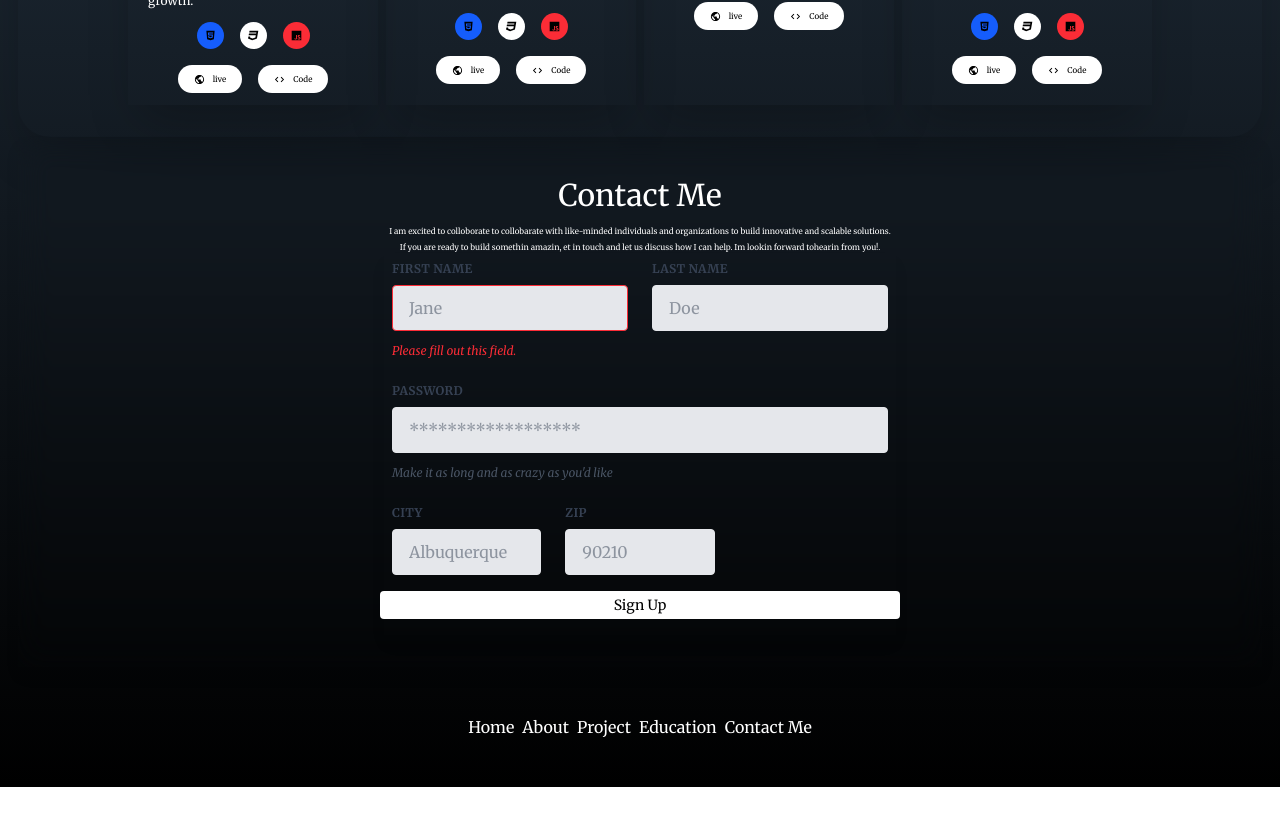
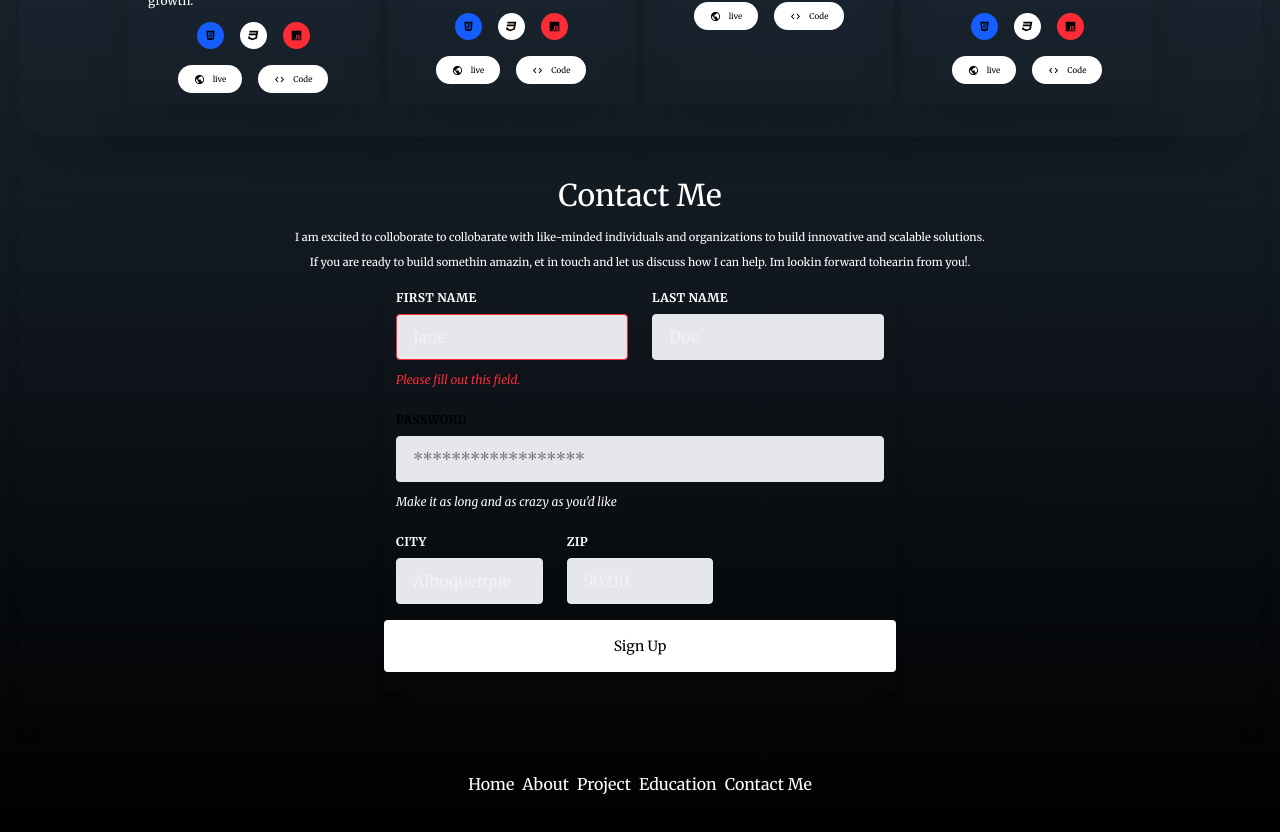
Before and after one commit to Supa-Thobile2/portfolio-melsoft2, a React (Vite) app: page / in a window 1280 px wide. Shown: the part 2160-2992 px from the top of the page. Before the commit the page ends 2947 px from the top, so only its background shows below. Built offline with nearby package versions, Linux system fonts and the light colour scheme; a web font is replaced by a local one.

Commit message:
updated hero

```diff
--- a/src/components/contact/Contact.jsx
+++ b/src/components/contact/Contact.jsx
@@ -35,43 +35,43 @@ function Contact() {
 
     <>
 
-        <div className='flex items-center justify-center flex-col mx-auto w-full   p-8 shadow-lg bg-r-[ #2C5364, #203A43, #0F2027] backdrop-filter backdrop-blur-lg'>
+        <div className='flex items-center justify-center flex-col mx-auto w-full   p-8 shadow-lg bg-r-[ #2C5364, #203A43, #0F2027]'>
 
                 <h1 className='text-3xl text-white py-2 '>Contact Me</h1>
-                <p className='text-base text-white py-1 text-[8px]'>I am excited to colloborate to collobarate with like-minded individuals and organizations to build innovative and scalable solutions. </p>
-                <p className='text-base text-white text-[8px]'>If you are ready to build somethin amazin, et in touch and let us discuss how I can help. Im lookin forward tohearin from you!.</p>
+                <p className=' text-white py-2 text-[11px]'>I am excited to colloborate to collobarate with like-minded individuals and organizations to build innovative and scalable solutions. </p>
+                <p className=' text-white text-[11px] mb-2'>If you are ready to build somethin amazin, et in touch and let us discuss how I can help. Im lookin forward tohearin from you!.</p>
 
-                 <form class="w-full max-w-lg  p-2 shadow-lg" onSubmit={handleOnSubmit} >
-  <div class="flex flex-wrap -mx-3 mb-6">
+                 <form class="w-full max-w-lg shadow-lg py-3" onSubmit={handleOnSubmit} >
+  <div class="flex flex-wrap mb-6">
     <div class="w-full md:w-1/2 px-3 mb-6 md:mb-0">
-      <label class="block uppercase tracking-wide text-gray-700 text-xs font-bold mb-2" for="grid-first-name">
+      <label class="block uppercase tracking-wide text-white text-xs font-bold mb-2" for="grid-first-name">
         First Name
       </label>
-      <input class="appearance-none block w-full bg-gray-200 text-gray-700 border border-red-500 rounded py-3 px-4 mb-3 leading-tight focus:outline-none focus:bg-white" id="grid-first-name" type="text" placeholder="Jane" onChange={handleOnChange}/>
+      <input class="appearance-none block w-full bg-gray-200 text-white border border-red-500 rounded py-3 px-4 mb-3 leading-tight focus:outline-none focus:bg-white" id="grid-first-name" type="text" placeholder="Jane" onChange={handleOnChange}/>
       <p class="text-red-500 text-xs italic">Please fill out this field.</p>
     </div>
     <div class="w-full md:w-1/2 px-3">
-      <label class="block uppercase tracking-wide text-gray-700 text-xs font-bold mb-2" for="grid-last-name">
+      <label class="block uppercase tracking-wide text-white text-xs font-bold mb-2" for="grid-last-name">
         Last Name
       </label>
-      <input class="appearance-none block w-full bg-gray-200 text-gray-700 border border-gray-200 rounded py-3 px-4 leading-tight focus:outline-none focus:bg-white focus:border-gray-500" id="grid-last-name" type="text" placeholder="Doe" onChange={handleOnChange}/>
+      <input class="appearance-none block w-full bg-gray-200 text-white border border-gray-200 rounded py-3 px-4 leading-tight focus:outline-none focus:bg-white focus:border-gray-500" id="grid-last-name" type="text" placeholder="Doe" onChange={handleOnChange}/>
     </div>
   </div>
-  <div class="flex flex-wrap -mx-3 mb-6">
+  <div class="flex flex-wrap  mb-6">
     <div class="w-full px-3">
-      <label class="block uppercase tracking-wide text-gray-700 text-xs font-bold mb-2" for="grid-password">
+      <label class="block uppercase tracking-wide text-label text-xs font-bold mb-2" for="grid-password">
         Password
       </label>
-      <input class="appearance-none block w-full bg-gray-200 text-gray-700 border border-gray-200 rounded py-3 px-4 mb-3 leading-tight focus:outline-none focus:bg-white focus:border-gray-500" id="grid-password" type="password" placeholder="******************" onChange={handleOnChange}/>
-      <p class="text-gray-600 text-xs italic">Make it as long and as crazy as you'd like</p>
+      <input class="appearance-none block w-full bg-gray-200 text-label border border-gray-200 rounded py-3 px-4 mb-3 leading-tight focus:outline-none focus:bg-white focus:border-gray-500" id="grid-password" type="password" placeholder="******************" onChange={handleOnChange}/>
+      <p class="text-white text-xs italic">Make it as long and as crazy as you'd like</p>
     </div>
   </div>
-  <div class="flex flex-wrap -mx-3 mb-2">
+  <div class="flex flex-wrap mb-2">
     <div class="w-full md:w-1/3 px-3 mb-6 md:mb-0">
-      <label class="block uppercase tracking-wide text-gray-700 text-xs font-bold mb-2" for="grid-city">
+      <label class="block uppercase tracking-wide text-white text-xs font-bold mb-2" for="grid-city">
         City
       </label>
-      <input class="appearance-none block w-full bg-gray-200 text-gray-700 border border-gray-200 rounded py-3 px-4 leading-tight focus:outline-none focus:bg-white focus:border-gray-500" id="grid-city" type="text" placeholder="Albuquerque" onChange={handleOnChange}/>
+      <input class="appearance-none block w-full bg-gray-200 text-white border border-gray-200 rounded py-3 px-4 leading-tight focus:outline-none focus:bg-white focus:border-gray-500" id="grid-city" type="text" placeholder="Albuquerque" onChange={handleOnChange}/>
     </div>
     {/* <div class="w-full md:w-1/3 px-3 mb-6 md:mb-0">
       <label class="block uppercase tracking-wide text-gray-700 text-xs font-bold mb-2" for="grid-state">
@@ -89,12 +89,12 @@ function Contact() {
       </div>
     </div> */}
     <div class="w-full md:w-1/3 px-3 mb-6 md:mb-0">
-      <label class="block uppercase tracking-wide text-gray-700 text-xs font-bold mb-2" for="grid-zip">
+      <label class="block uppercase tracking-wide text-white text-xs font-bold mb-2" for="grid-zip">
         Zip
       </label>
-      <input class="appearance-none block w-full bg-gray-200 text-gray-700 border border-gray-200 rounded py-3 px-4 leading-tight focus:outline-none focus:bg-white focus:border-gray-500" id="grid-zip" type="text" placeholder="90210" onChange={handleOnChange}/>
+      <input class="appearance-none block w-full bg-gray-200 text-white border border-gray-200 rounded py-3 px-4 leading-tight focus:outline-none focus:bg-white focus:border-gray-500" id="grid-zip" type="text" placeholder="90210" onChange={handleOnChange}/>
     </div>
-     <button class="w-full bg-white mt-4 hover:bg-teal-700 border-none hover:border-none text-sm border-4 text-black py-1 px-2 rounded" type="button" onClick={handleClick}>
+     <button class="w-full bg-white mt-4 hover:bg-teal-700 border-none hover:border-none text-sm border-4 text-black py-4 px-6 rounded" type="button" onClick={handleClick}>
       Sign Up
     </button>
   </div>
```
